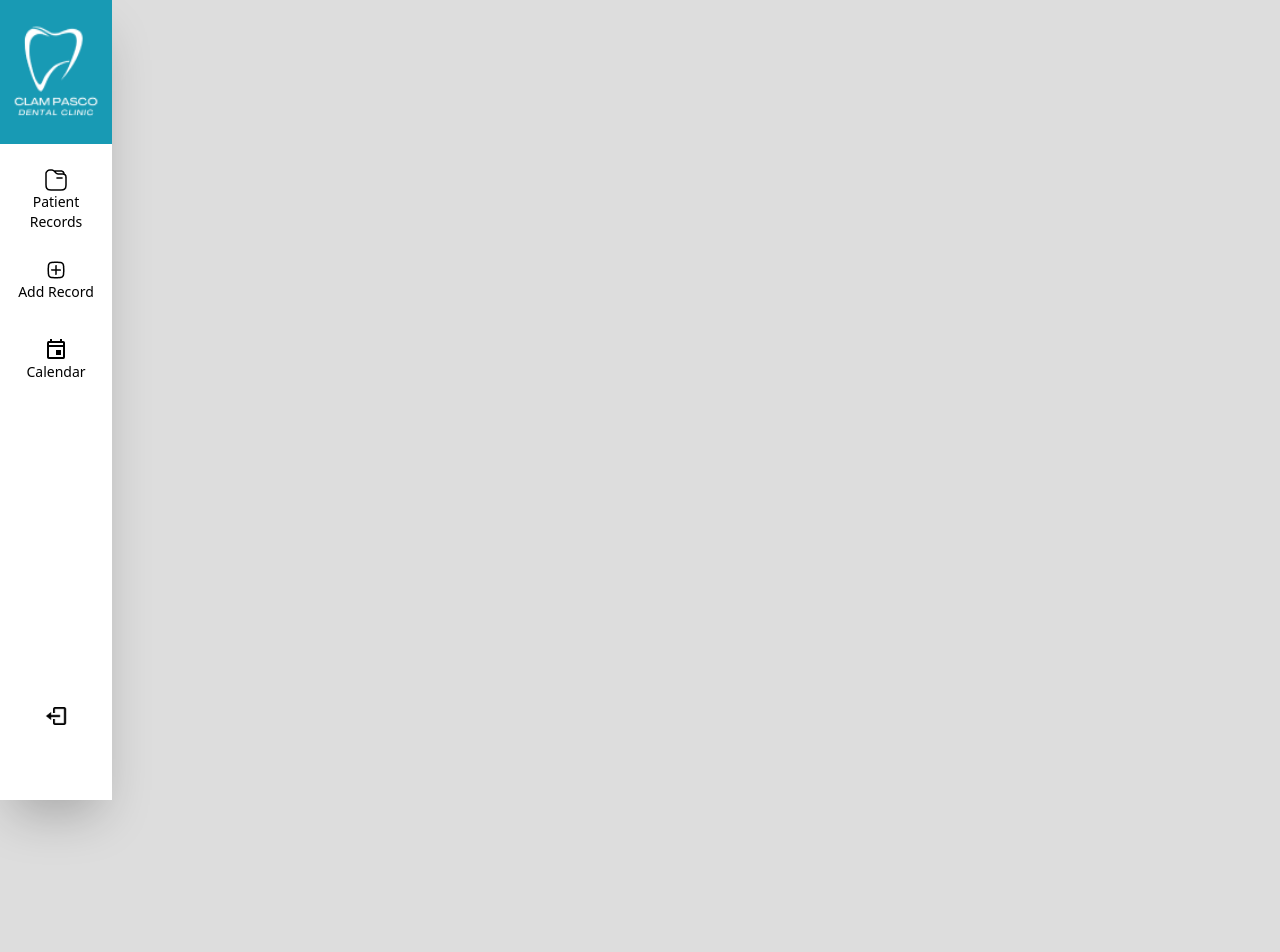
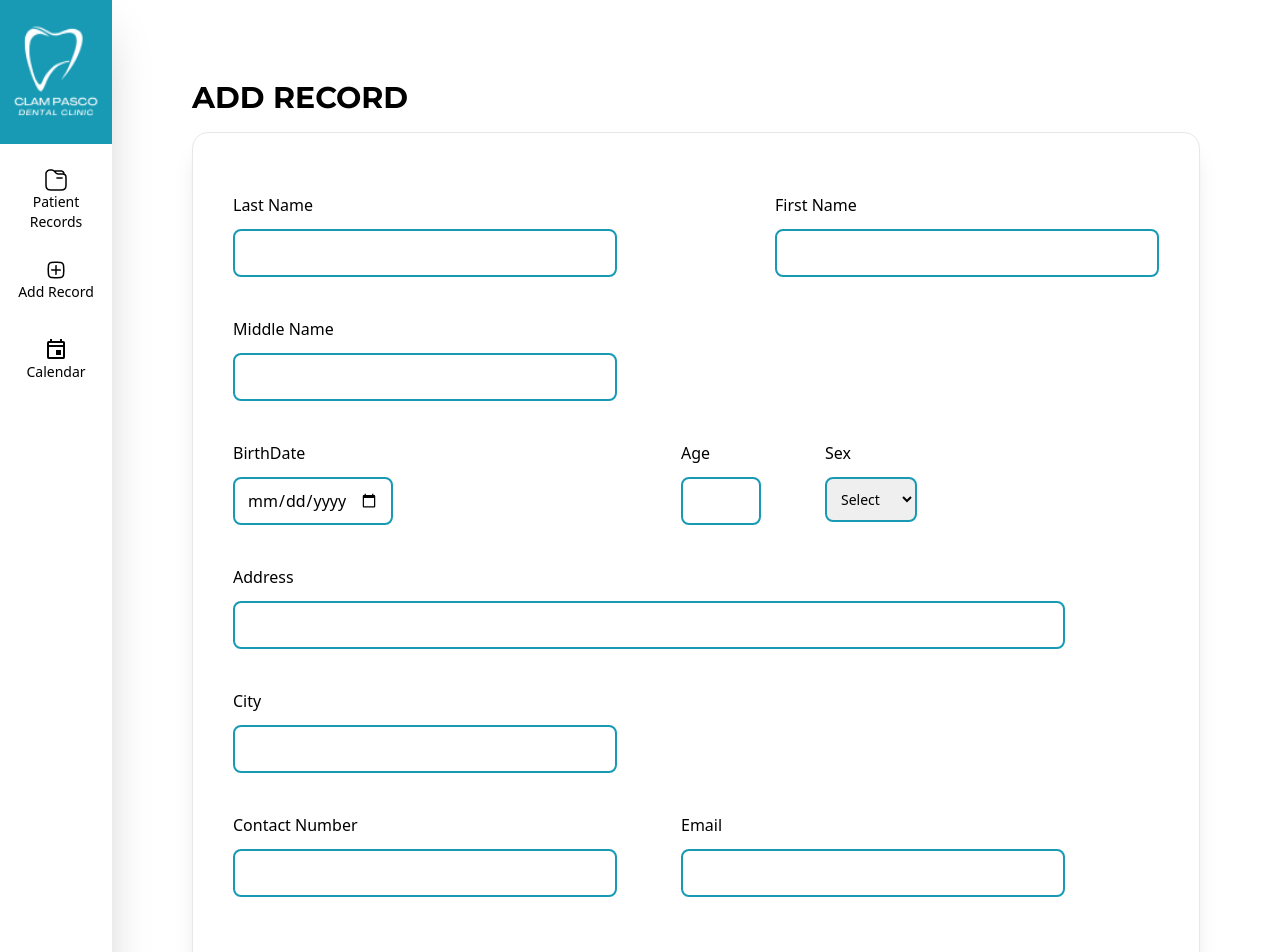
Before and after one commit to rieljasperapos/edrms, a React (Vite) app: page / in a window 1280 px wide. Shown: the top 952 px of the page. Before the commit the page ends 800 px from the top, so only its background shows below. Built offline with nearby package versions, Linux system fonts and the light colour scheme.

Commit message:
Create AddRecord page

```diff
--- a/package.json
+++ b/package.json
@@ -12,7 +12,9 @@
   "dependencies": {
     "react": "^18.2.0",
     "react-dom": "^18.2.0",
-    "react-paginate": "^8.2.0"
+    "react-icons": "^4.11.0",
+    "react-paginate": "^8.2.0",
+    "react-router-dom": "^6.18.0"
   },
   "devDependencies": {
     "@types/react": "^18.2.15",
--- a/src/App.jsx
+++ b/src/App.jsx
@@ -1,10 +1,19 @@
 import Navbar from './components/navbar'
+import AddRecord from './pages/AddRecord.jsx'
+import './index.css'
 
 function App() {
 
   return (
     <>
-      <Navbar />
+        <div className='flex'>
+            <div className='basis'>
+                <Navbar />
+            </div>
+            <div className="flex flex-col shrink justify-center p-20">
+                <AddRecord />
+            </div>
+        </div>
     </>
   )
 }
--- a/src/components/navbar.jsx
+++ b/src/components/navbar.jsx
@@ -1,3 +1,4 @@
+// Navbar.jsx
 import React from "react";
 import Logo from '../assets/clinicLogo.png';
 import AddIcon from '../assets/add-icon.png';
@@ -7,7 +8,7 @@ import LogoutIcon from '../assets/logout-icon.png';
 
 const Navbar = () => {
     return (
-        <div className="navbar-menu bg-custom-blue text-white w-28 fixed h-screen overflow-auto shadow-2xl flex flex-col">
+        <div className="navbar-menu bg-custom-blue text-white w-28 h-full overflow-auto shadow-2xl flex flex-col ">
             <div>
                 <img src={Logo} className="h-24 mx-auto my-6" alt="Page Logo" />
             </div>
--- a/src/index.css
+++ b/src/index.css
@@ -7,6 +7,13 @@
 *{
   margin: 0;
 }
+
 body {
-  background-color: #dddddd;
+  background-color: #ffffff;
 }
+
+@layer components {
+  .all-\[unset\] {
+    all: unset;
+  }
+}
--- /dev/null
+++ b/src/pages/AddRecord.jsx
@@ -0,0 +1,99 @@
+import React, {useState, useEffect} from "react";
+import '../index.css'
+
+function AddRecord() {
+    return (
+        <>
+            <h1 className="text-black font-bold text-3xl uppercase font-Monsterrat mb-4">Add Record</h1>
+
+            <div className="flex flex-col lg:flex-row justify-between bg-white border px-10 shadow-xl rounded-2xl flex-wrap">
+                <div className="flex flex-row gap-x-16 justify-between flex-wrap mt-10">
+                    <div className="my-5 flex flex-col">
+                        <label className='mb-3'>Last Name</label>
+                        <input
+                            className=" pl-3 rounded-lg border-2 border-custom-blue h-12 w-96"
+                            type="text"
+                        />
+                    </div>
+                    <div className="my-5 flex flex-col">
+                        <label className='mb-3'> First Name</label>
+                        <input
+                            className="pl-3 rounded-lg border-2 border-custom-blue h-12 w-96"
+                            type="text"
+                        />
+                    </div>
+                    <div className="my-5 flex flex-col">
+                        <label className='mb-3'>Middle Name</label>
+                        <input
+                            className="pl-3 rounded-lg border-2 border-custom-blue h-12 w-96"
+                            type="text"
+                        />
+                    </div>
+                </div>
+                <div className="flex flex-row gap-x-16 flex-wrap">
+                    <div className="my-5 flex flex-col mr-56">
+                        <label className='mb-3'>BirthDate</label>
+                        <input
+                            className="px-3 rounded-lg border-2 border-custom-blue h-12 w-40"
+                            type="date"
+                        />
+                    </div>
+                    <div className="my-5 flex flex-col">
+                        <label className='mb-3'>Age</label>
+                        <input
+                            className="pl-3 rounded-lg border-2 border-custom-blue h-12 w-20"
+                            type="number"
+                        />
+                    </div>
+                    <div className="my-5 flex flex-col">
+                        <label className='mb-3'>Sex</label>
+                        <select id="countries" className="border-2 border-custom-blue w-60 text-sm rounded-lg focus:ring-blue-500 focus:border-blue-500 block w-full p-2.5">
+                            <option selected>Select</option>
+                            <option value="male">Male</option>
+                            <option value="female">Female</option>
+                        </select>
+                    </div>
+                </div>
+                <div className="flex flex-row gap-x-16 justify-between flex-wrap">
+                    <div className="my-5 flex flex-col">
+                        <label className='mb-3'>Address</label>
+                        <input
+                            className="pl-3 rounded-lg border-2 border-custom-blue h-12 w-216"
+                            type="text"
+                        />
+                    </div>
+                    <div className="my-5 flex flex-col">
+                        <label className='mb-3'>City</label>
+                        <input
+                            className="pl-3 rounded-lg border-2 border-custom-blue h-12 w-96"
+                            type="text"
+                        />
+                    </div>
+                </div>
+                <div className="flex flex-row gap-x-16 flex-wrap">
+                    <div className="my-5 flex flex-col">
+                        <label className='mb-3'>Contact Number</label>
+                        <input
+                            className="pl-3 rounded-lg border-2 border-custom-blue h-12 w-96"
+                            type="text"
+                        />
+                    </div>
+                    <div className="my-5 flex flex-col mb-16">
+                        <label className='mb-3'>Email</label>
+                        <input
+                            className="pl-3 rounded-lg border-2 border-custom-blue h-12 w-96"
+                            type="text"
+                        />
+                    </div>
+                </div>
+                <div className='flex w-full justify-center mb-10'>
+                    <button className="rounded-lg border-2 h-12 w-60 text-2xl bg-custom-green hover:bg-green-600 text-white">
+                        Add
+                    </button>
+                </div>
+            </div>
+        </>
+    );
+}
+
+export default AddRecord
```
Also changed, not shown: 1 other file (tests, documents, lock files or other folders).
